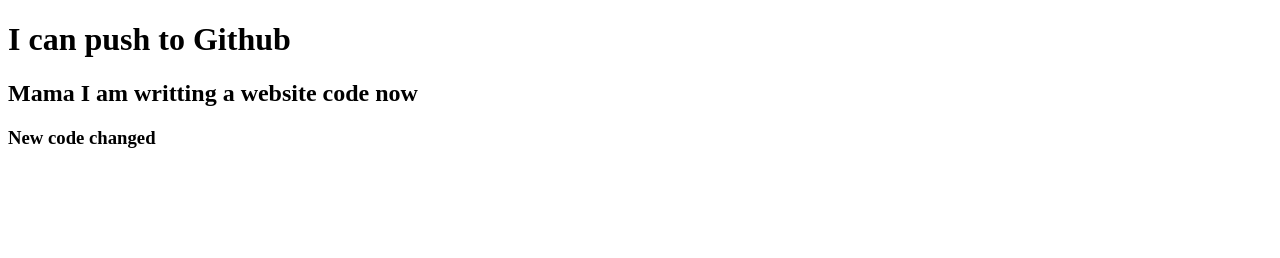
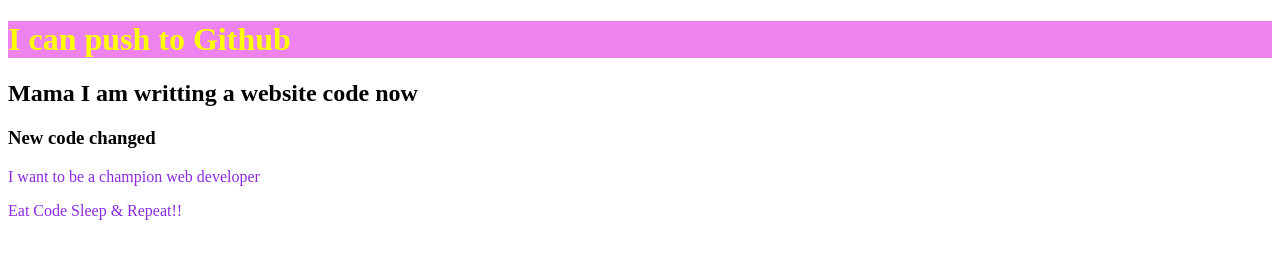
Before and after one commit to aashraf3g/my-third-repo, a plain HTML site: page index.html in a window 1280 px wide. Drawn offline with Linux system fonts and the light colour scheme.

Commit message:
style added

```diff
--- a/index.html
+++ b/index.html
@@ -5,11 +5,14 @@
     <meta http-equiv="X-UA-Compatible" content="IE=edge">
     <meta name="viewport" content="width=device-width, initial-scale=1.0">
     <title>My Third Github Repo</title>
+    <link rel="stylesheet" href="style.css">
 </head>
 <body>
     <h1>I can push to Github</h1>
     <h2>Mama I am writting a website code now</h2>
     <h3>New code changed</h3>
+    <p>I want to be a champion web developer</p>
+    <p>Eat Code Sleep & Repeat!!</p>
 
 </body>
 </html>
--- /dev/null
+++ b/style.css
@@ -0,0 +1,9 @@
+p{
+    color: blueviolet;
+    background-color:white ;
+}
+h1{
+    color: yellow;
+    font-family: 'Times New Roman', Times, serif;
+    background-color: violet;
+}
```
